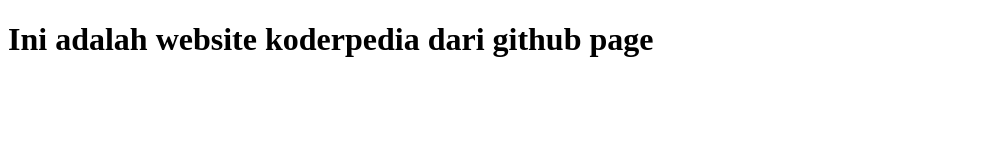
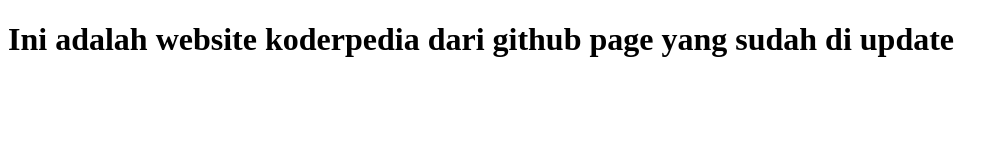
Before and after one commit to koderpedia/koderpedia.github.io, a plain HTML site: page index.html in a window 1280 px wide. Shown: the whole page, without its empty margins (0-1008 px from the left). Drawn offline with Linux system fonts and the light colour scheme.

Commit message:
Update index.html

```diff
--- a/index.html
+++ b/index.html
@@ -7,7 +7,7 @@
 </head>
 <body>
   <h1>Ini adalah website koderpedia dari
-    github page
+    github page yang sudah di update
   </h1>
 </body>
 </html>
```
